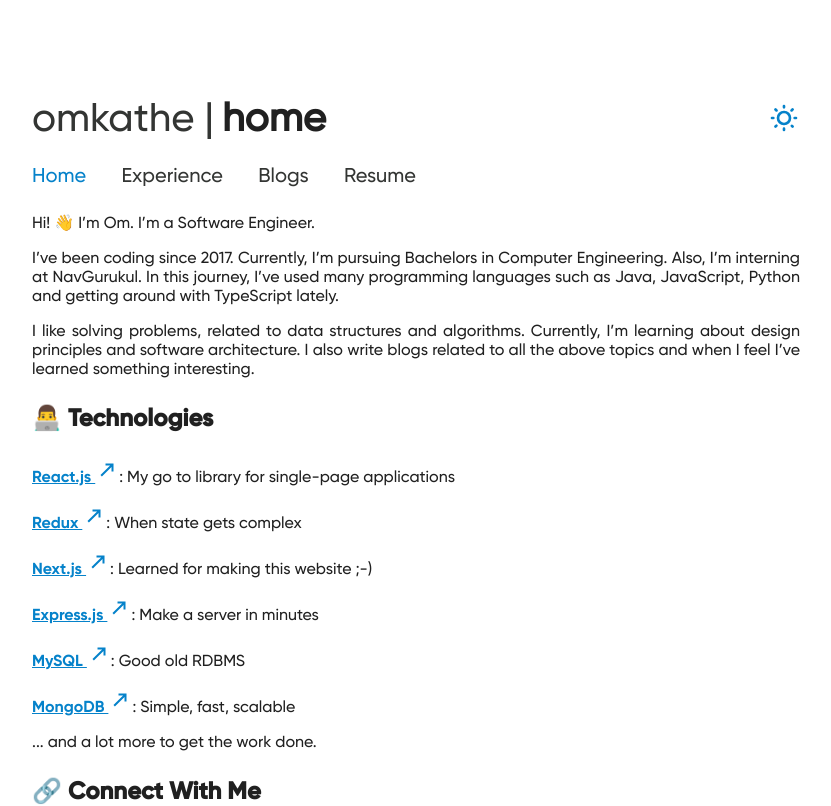
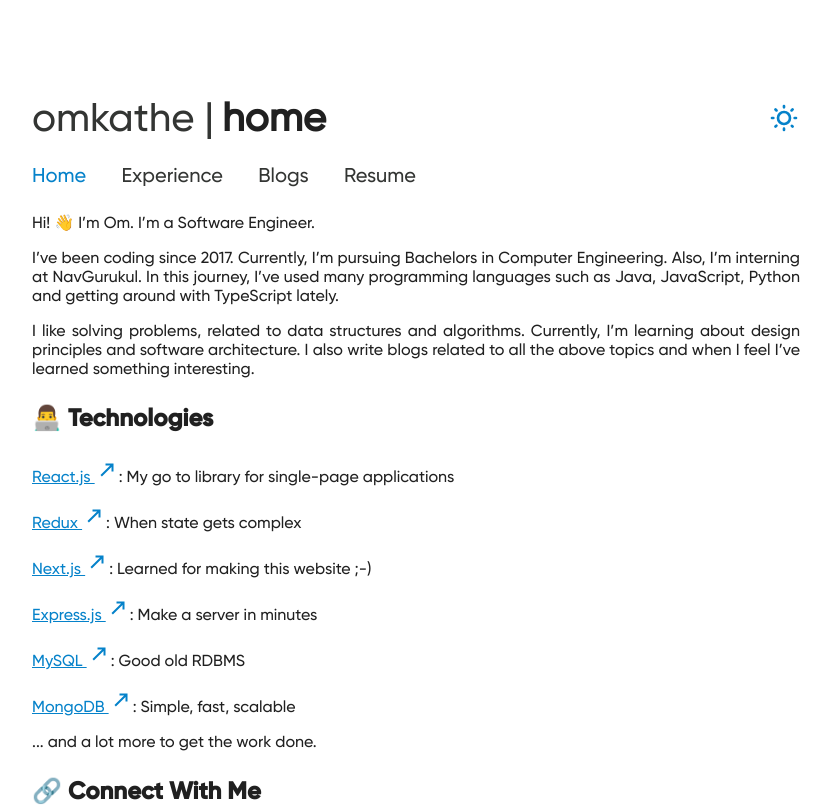
Before and after one commit to jjjxtan/astanuk, a Next.js app: page / in a window 1280 px wide. Shown: the top 806 px of the page, without its empty margins (224-1055 px from the left). Built offline with nearby package versions, Linux system fonts and the light colour scheme.

Commit message:
fix: useless-css

```diff
--- a/Components/Experience/Experience.module.css
+++ b/Components/Experience/Experience.module.css
@@ -49,7 +49,7 @@
 
 .secondaryText{
     font-family: Gilroy-Regular;
-    font-size: 1rem;
+    font-size: var(--text-regular);
     margin-top: 0.1rem;
     color: var(--color-secondary);
 }
--- a/Components/Home/Home.module.css
+++ b/Components/Home/Home.module.css
@@ -8,10 +8,6 @@
     margin-top: 1.5rem;
 }
 
-.link{
-    font-family: Gilroy-Bold;
-}
-
 .connect{
     margin-top: 1.5rem;
 }
@@ -19,7 +15,3 @@
 .socialLinks{
     margin-top: 0.5rem;
 }
-
-.topRight{
-    color: var(--color-link-blue);;
-}
```
